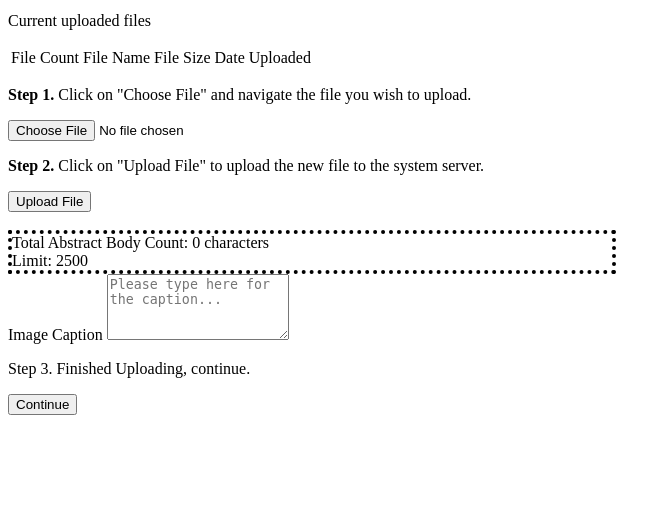
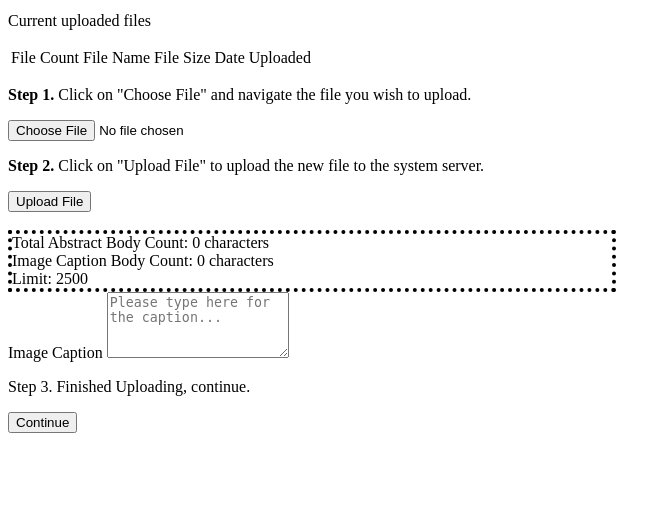
Before and after one commit to slive3718/abstract_asia_pacific, a CodeIgniter 4 app: template app/Views/event/presentation_upload.php in a window 1280 px wide. Shown: the part 1179-1711 px from the top of the page, without its empty margins (0-671 px from the left). Run offline with PHP 8.4 and a stand-in for CodeIgniter, Linux system fonts and the light colour scheme; the template is opened without the code that fills it, so the values that code supplies are empty; some libraries are stand-ins or nearby versions.

Commit message:
words count to chars + fixes counting

```diff
--- a/app/Views/event/presentation_upload.php
+++ b/app/Views/event/presentation_upload.php
@@ -40,9 +40,7 @@
 
                 <div class="text-center m-auto p-4" style="width: 600px; border:4px dotted black">
                     Total Abstract Body Count: <span id="abstract_body_count">0 characters</span> <br>
-                    <?php if(!empty($paper) && trim($paper['image_caption']) !== ''): ?>
-                        Image Caption Body Count: <span id="image_caption_body_count" >0 characters</span><br>
-                    <?php endif ?>
+                    Image Caption Body Count: <span id="image_caption_body_count" >0 characters</span><br>
                     Limit: 2500
                 </div>
 
@@ -86,6 +84,7 @@
 <script src="<?=base_url()?>assets/js/helpers.js"></script>
 <script>
     let attrId_array = {};
+    let current_user_id = "<?=session('user_id')?>"
 
     $(function(){
 
@@ -163,14 +162,15 @@
             e.preventDefault();
 
 
-            let abstract_body_count = `<?= intVal($paper['abstract_body_count']) ?>`;
-            let image_caption_words_count = parseInt($('#image_caption_words_count').text());
+            let abstract_body_count = parseInt(`<?= intval($paper['abstract_body_count']) ?>`) || 0;
+            let image_caption_body_count = parseInt($('#image_caption_body_count').text()) || 0;
 
-
-            if (image_caption_words_count + parseInt($('#abstract_body_count').text()) > 2500) {
-                toastr.error('Total Words Count Exceed!')
+            console.log(image_caption_body_count + abstract_body_count);
+            if ((image_caption_body_count + abstract_body_count) > 2500) {
+                toastr.error('Total Words Count Exceed!');
                 return false;
             }
+
 
             $.ajax({
                 url: "<?= base_url().'user/update_paper_ajax' ?>",
```
Also changed, not shown: public/assets/js/helpers.js.
